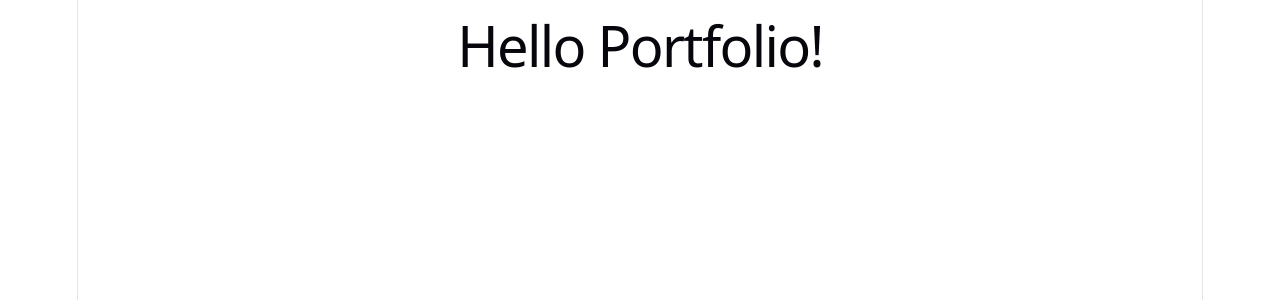
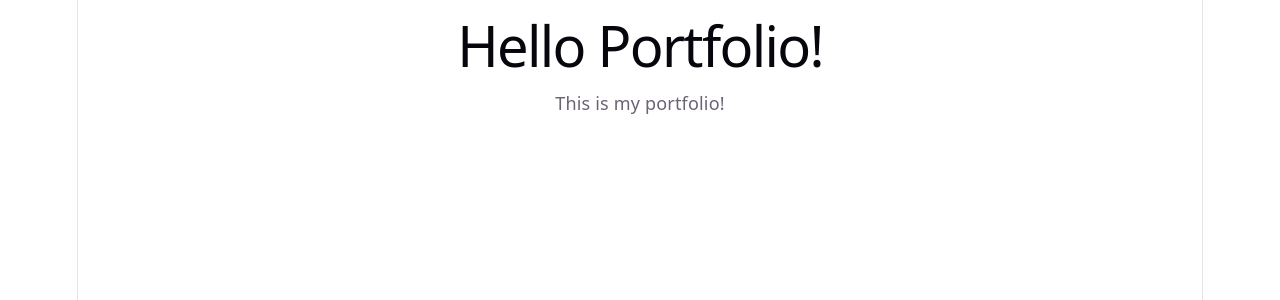
Before and after one commit to matsonemmanuel/matportfolio, a React app in the folder portfolio/: page / in a window 1280 px wide. Shown: the top 300 px of the page. Built offline with nearby package versions, Linux system fonts and the light colour scheme; the HTML template or start-up script is replaced by a standard one.

Commit message:
App.jsx page updated

```diff
--- a/portfolio/src/App.jsx
+++ b/portfolio/src/App.jsx
@@ -1,6 +1,9 @@
-function App() {
+  function App() {
   return (
-    <h1>Hello Portfolio!</h1>
+    <div>
+      <h1>Hello Portfolio!</h1>
+      <p>This is my portfolio!</p>
+    </div>
   );
 }
 
```
Also changed, not shown: 1 other file (tests, documents, lock files or other folders).
